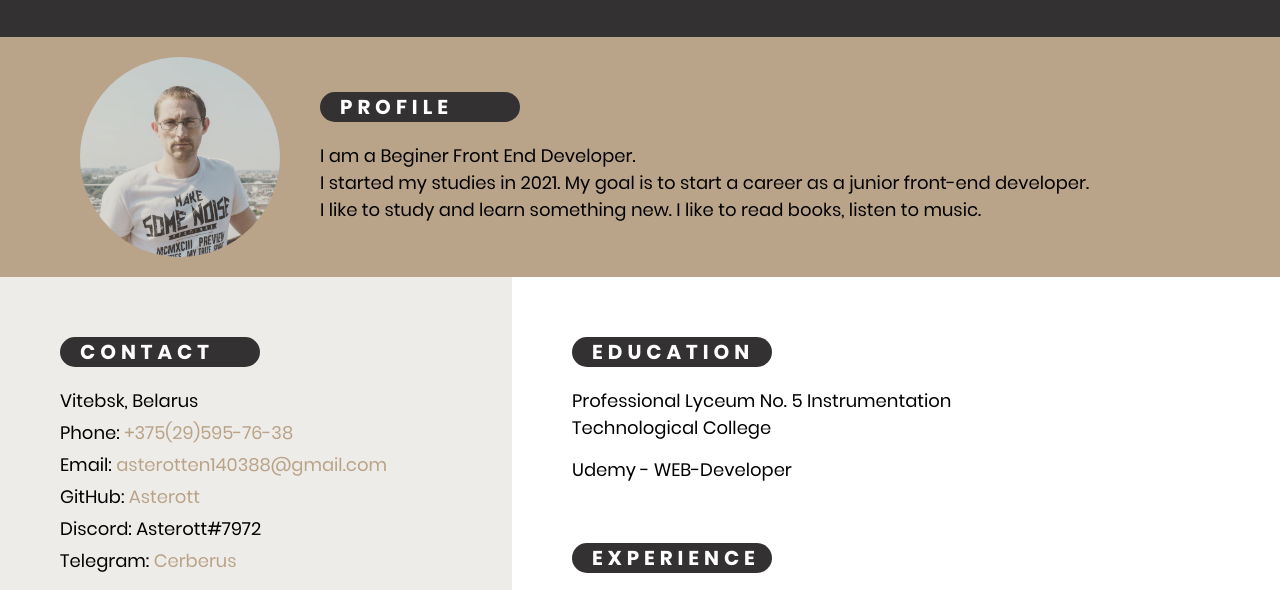
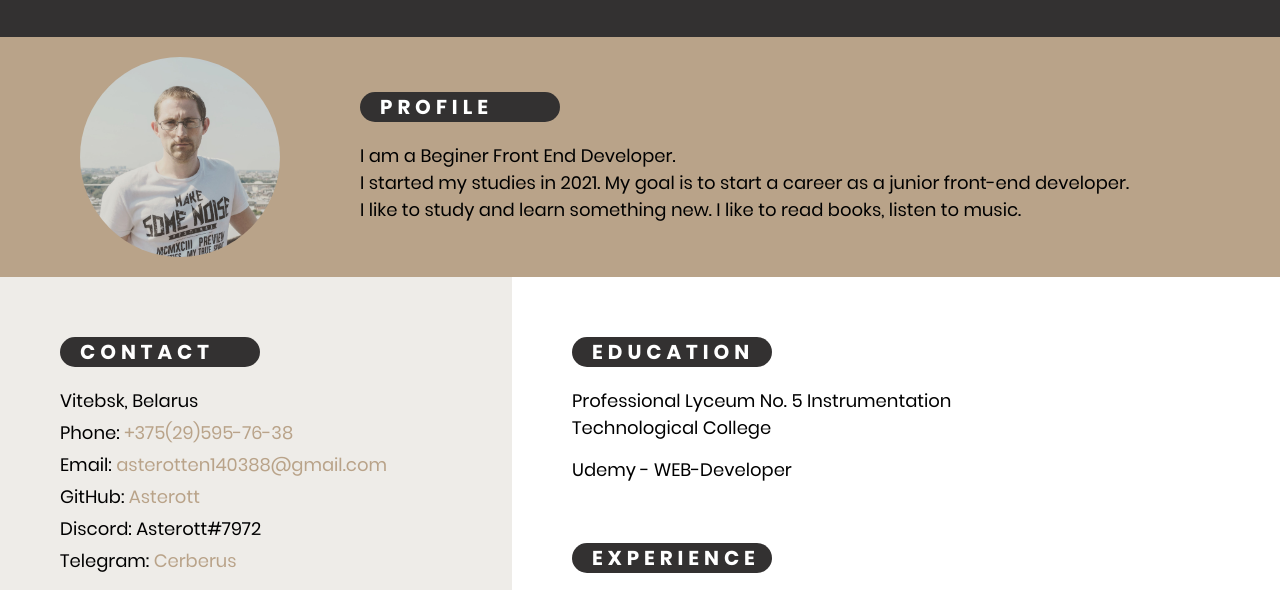
Before and after one commit to Asterott/rsschool-cv, a plain HTML site: page index.html in a window 1280 px wide. Shown: the part 203-793 px from the top of the page. Drawn offline with Linux system fonts and the light colour scheme; files whose address does not match are found by name.

Commit message:
fix: profile section

```diff
--- a/css/style.css
+++ b/css/style.css
@@ -126,7 +126,7 @@ nav {
 
 .profile__body {
 	flex: 1 1 auto;
-	margin: 0 0 0 40px;
+	margin: 0 0 0 80px;
 }
 
 /* Стили для двух колонок */
```
